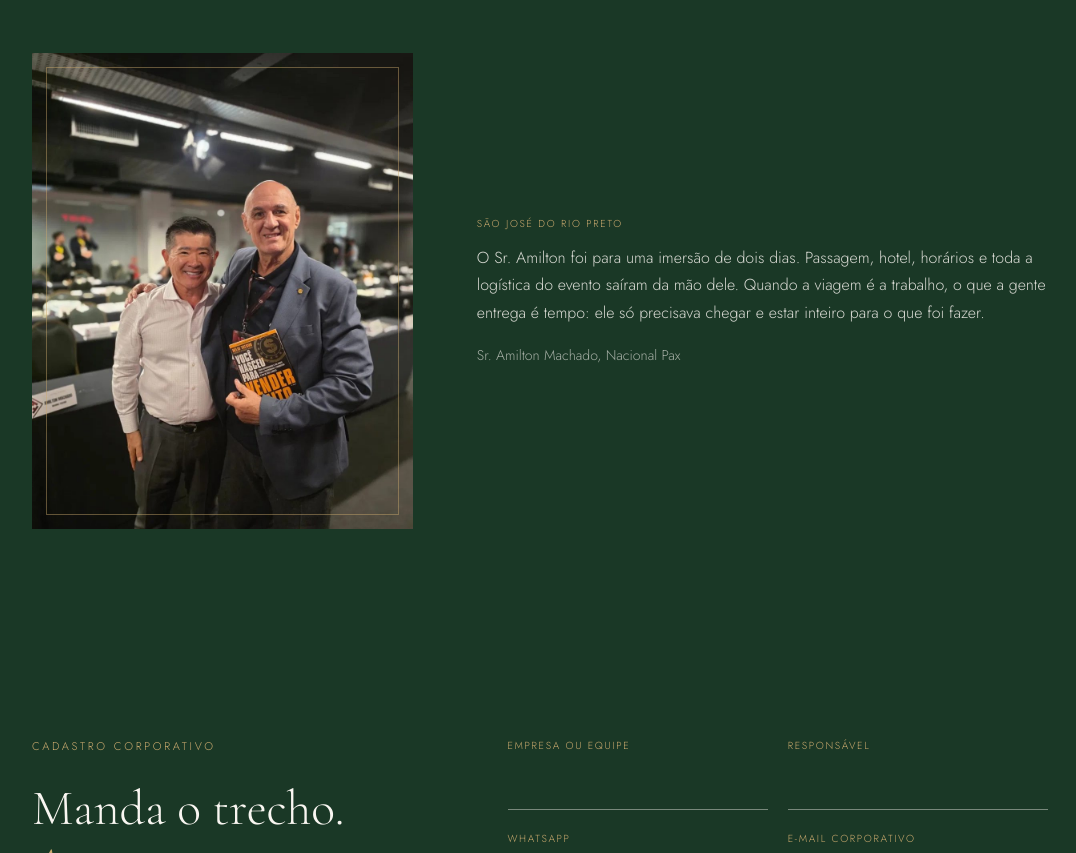
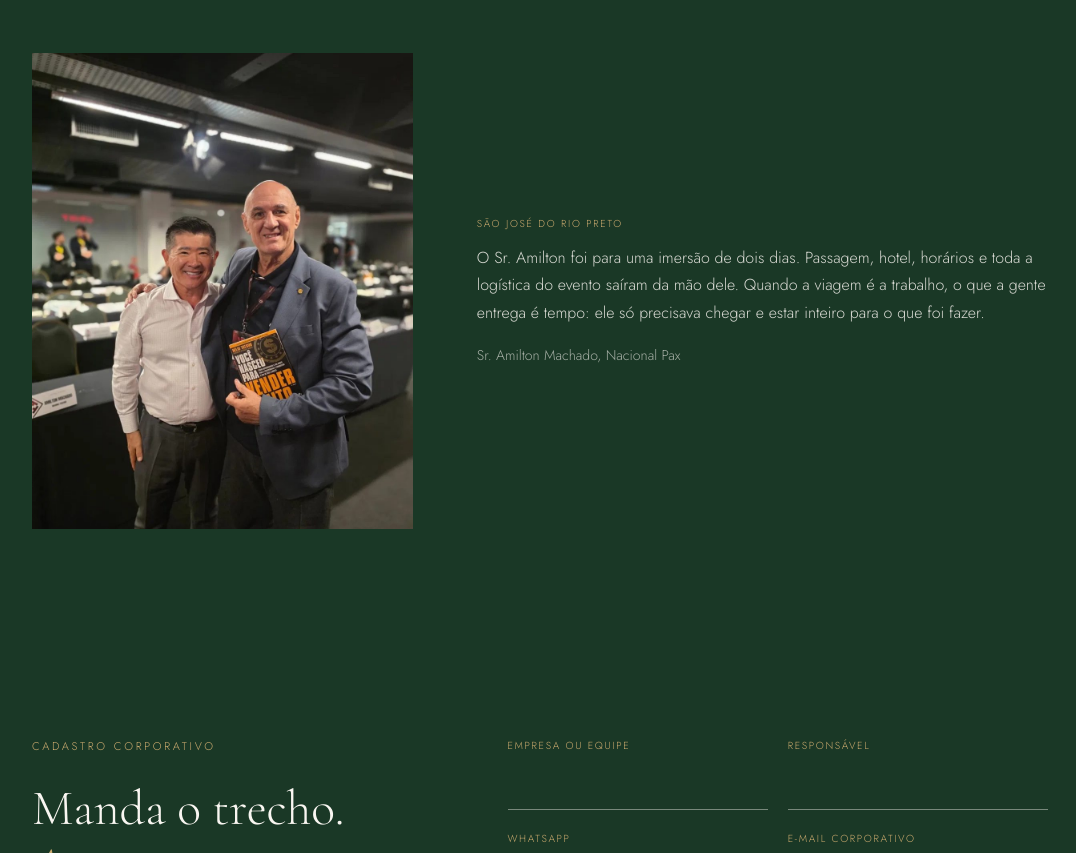
Before and after one commit to maktubgoviagens/Maktubgoviagens, a plain HTML site: page corporativo/index.html in a window 1280 px wide. Shown: the part 3696-4549 px from the top of the page, without its empty margins (100-1176 px from the left). Drawn offline with nearby package versions, Linux system fonts and the light colour scheme.

Commit message:
Update index.html

```diff
--- a/corporativo/index.html
+++ b/corporativo/index.html
@@ -78,7 +78,7 @@ p{max-width:64ch}
 .pend{color:var(--dourado);border-bottom:1px dashed var(--dourado-claro)}
 .caso-bloco{display:grid;grid-template-columns:.8fr 1.2fr;gap:clamp(34px,5vw,64px);align-items:center;margin-top:var(--e5, 56px)}
 .caso-foto{position:relative;aspect-ratio:4/5;overflow:hidden;background:var(--verde) center/cover}
-.caso-foto::after{content:"";position:absolute;inset:14px;border:1px solid rgba(201,169,110,.45)}
+
 .caso-rot{display:block;margin-bottom:12px;font-size:.63rem;letter-spacing:.17em;text-transform:uppercase;color:var(--dourado-claro)}
 @media (max-width:900px){.caso-bloco{grid-template-columns:1fr}}
 .secao-verde .pend{color:var(--dourado-claro)}
```
